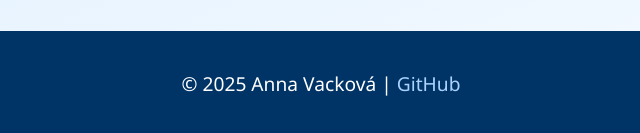
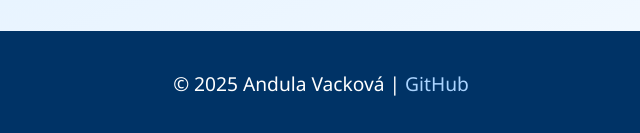
Before and after one commit to annavackova-git/prvni-pokus, a plain HTML site: page index.html in a window 1280 px wide. Shown: the part 664-797 px from the top of the page, 319-959 px from the left. Drawn offline with Linux system fonts and the light colour scheme.

Commit message:
změna textu

```diff
--- a/index.html
+++ b/index.html
@@ -39,7 +39,7 @@
     </div>
   </div>
 <footer>
-  <p>© 2025 Anna Vacková |
+  <p>© 2025 Andula Vacková |
     <span style="color: green;"><a href="https://github.com/annavackova-git" target="_blank">GitHub</aor: blue;">
 </footer>
 
```
